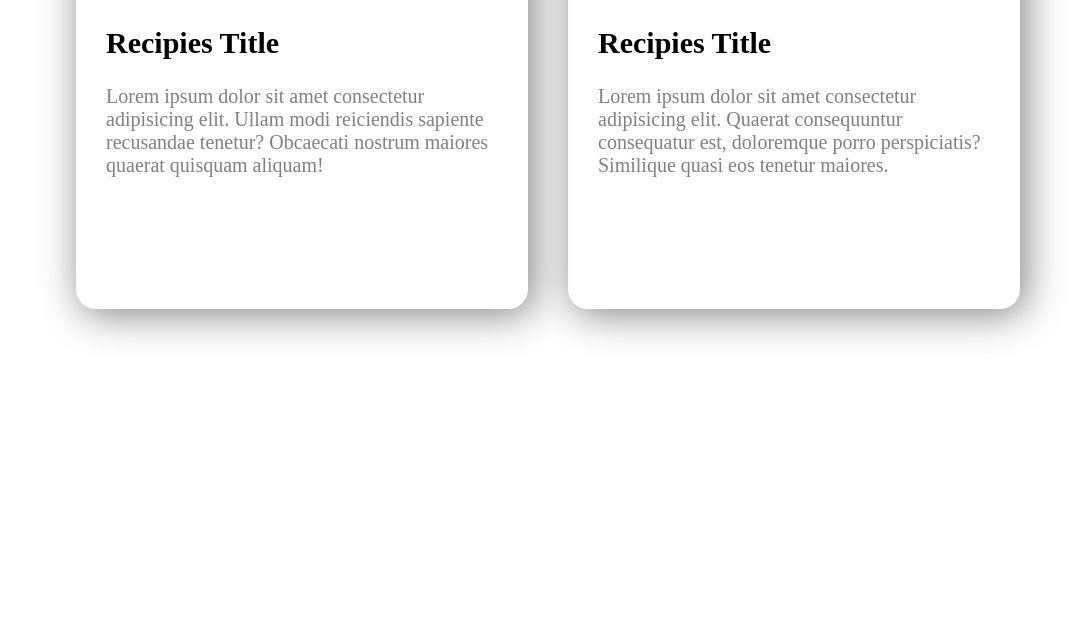
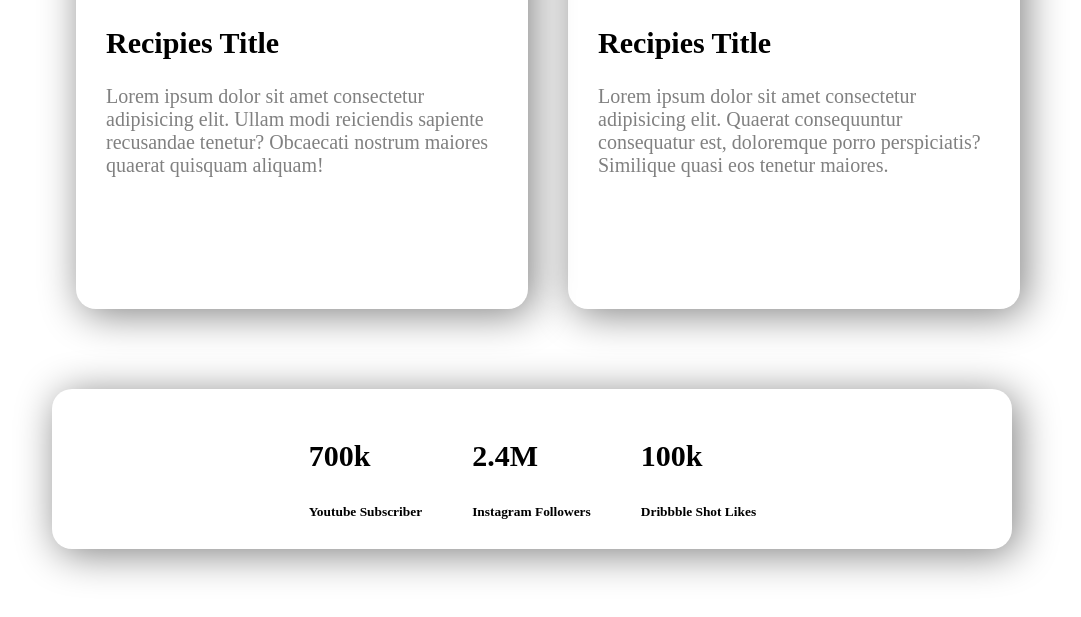
Before and after one commit to mdmasudrana271/eat-healthy, a plain HTML site: page index.html in a window 1280 px wide. Shown: the part 2497-3114 px from the top of the page, without its empty margins (114-1195 px from the left). Before the commit the page ends 2886 px from the top, so only its background shows below. Drawn offline with Linux system fonts and the light colour scheme.

```diff
--- a/index.html
+++ b/index.html
@@ -57,6 +57,20 @@
             </div>
         </div>
     </section>
+    <section class="last-section">
+        <div class="follower">
+            <h1>700k</h1>
+            <h6>Youtube Subscriber</h6>
+        </div>
+        <div class="follower">
+            <h1>2.4M</h1>
+            <H6>Instagram Followers</H6>
+        </div>
+        <div class="follower">
+            <h1>100k</h1>
+            <h6>Dribbble Shot Likes</h6>
+        </div>
+    </section>
 
 
 </body>
--- a/style.css
+++ b/style.css
@@ -98,3 +98,21 @@ span{
     font-size: 30px;
     color: black;
 }
+
+.last-section{
+    display: inline-flex;
+    justify-content: center;
+    box-sizing: border-box;
+    border-radius: 20px;
+    box-shadow: 5px 5px 40px gray;
+    width: 75%;
+    height: 20vh;
+    margin-left: 13%;
+    margin-bottom: 500px;
+
+
+}
+.follower{
+    margin: 25px;
+    font-size: 20px;
+}
```
